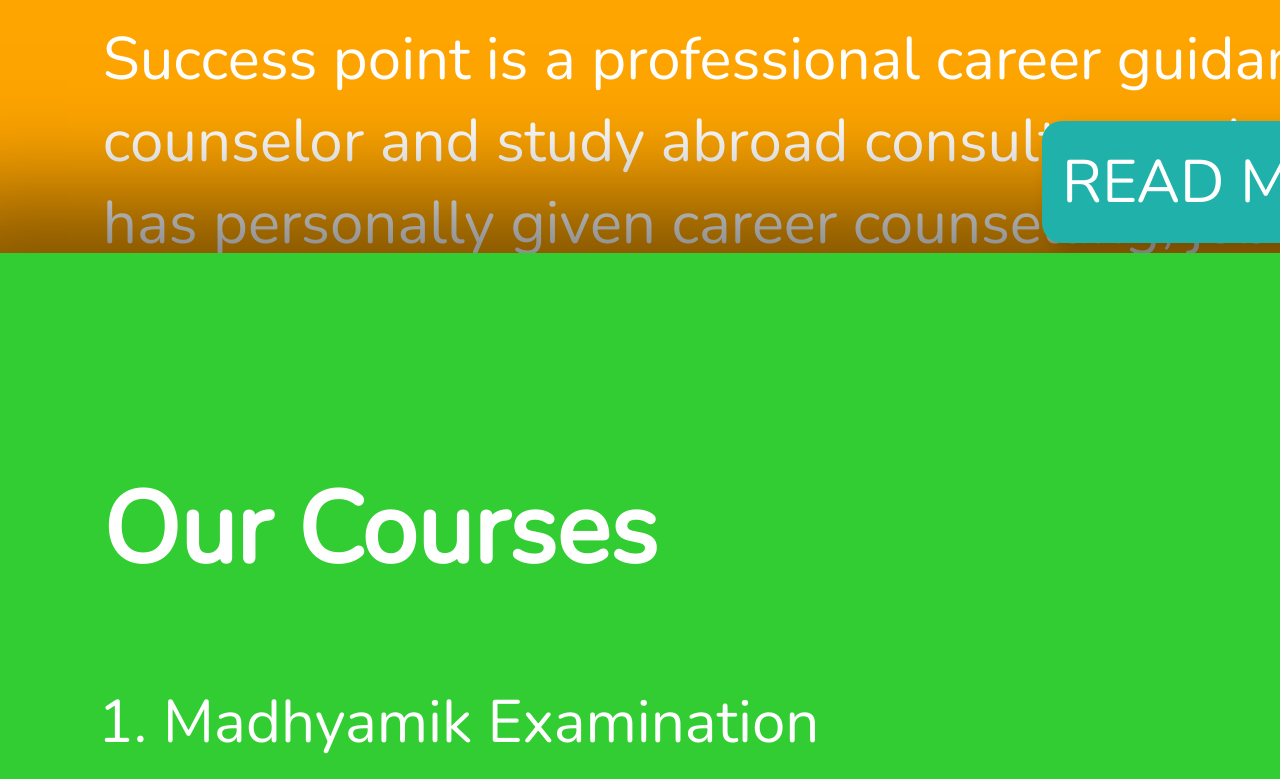
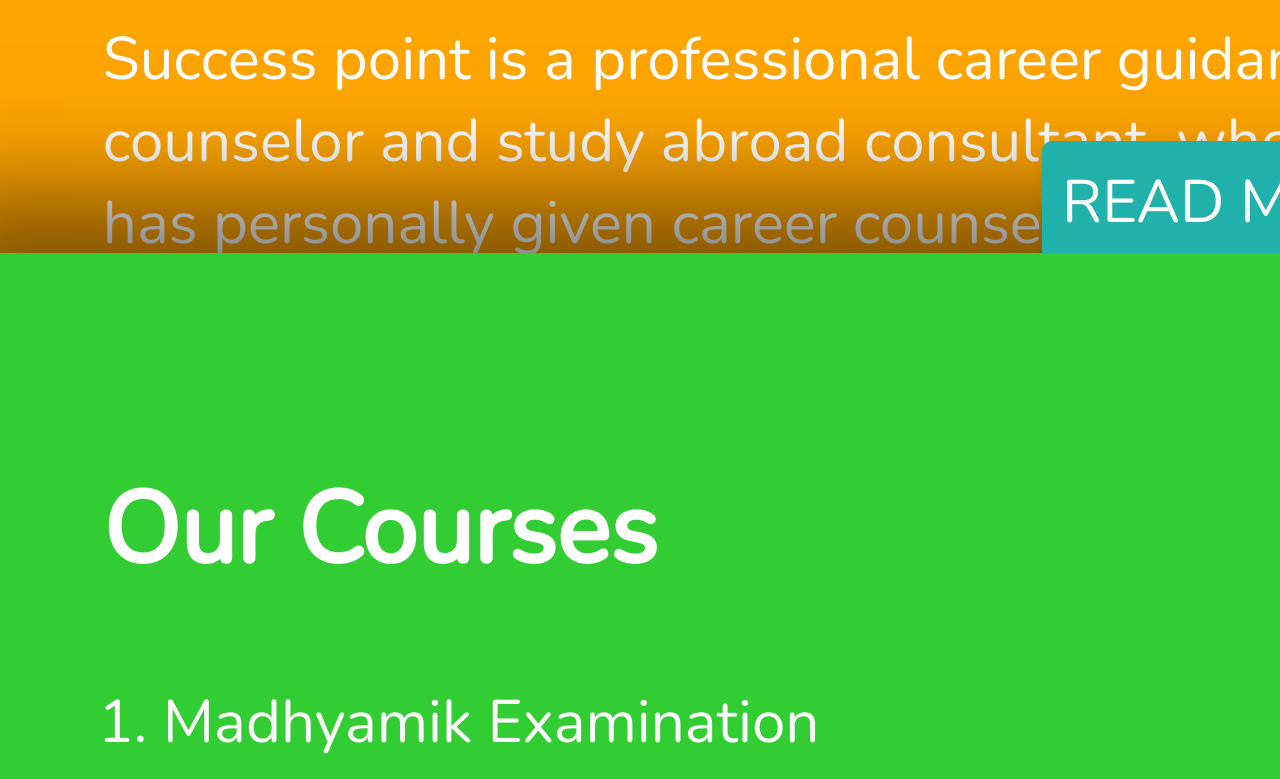
Before and after one commit to lverf/lverf, a plain HTML site: page index.html in a window 1280 px wide. Shown: the part 1360-2139 px from the top of the page. Drawn offline with nearby package versions, Linux system fonts and the light colour scheme.

Commit message:
Add files via upload

```diff
--- a/style.css
+++ b/style.css
@@ -133,14 +133,15 @@
 .more{
 z-index: 3;
 box-shadow: 10px 10px 20px rgba(0,0,0,.2);
-border-radius: 20px;
+border-radius: 10px;
 position: absolute;
 height: auto;
-bottom: -50px;
+bottom: -70px;
 right: 5%;
 background: lightseagreen;
 padding: 20px;
 margin-top: 30px;
+transition: 1s;
 }
 .div1{margin-top: 60vh;background: orange;}
 .div2{background: limegreen;}
```
